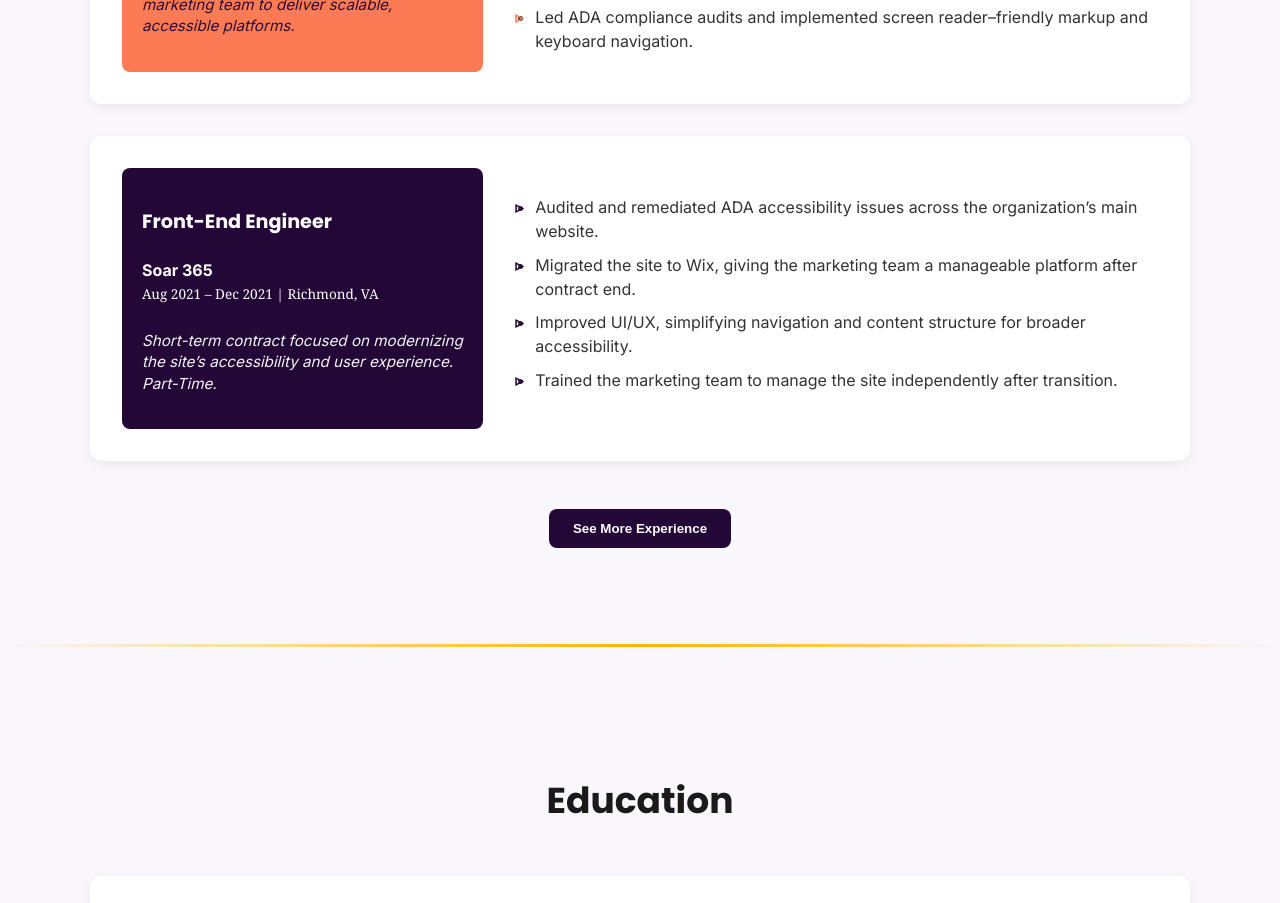
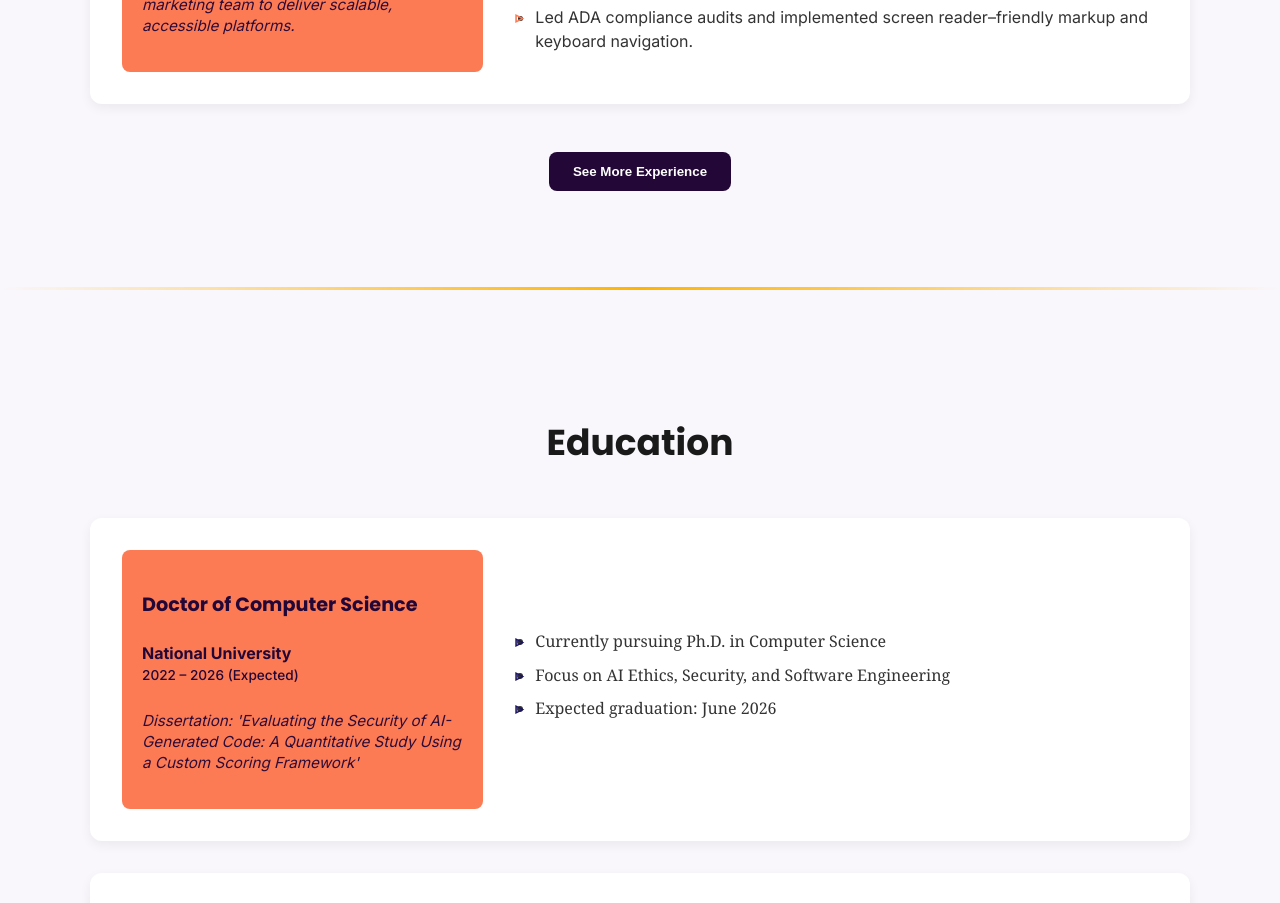
Before and after one commit to CraigStueber/CraigWebsite, a React (Vite) app: page / in a window 1280 px wide. Shown: the part 3580-4483 px from the top of the page. Built offline with nearby package versions, Linux system fonts and the light colour scheme; no server answers; the HTML template or start-up script is replaced by a standard one.

Commit message:
only 3 exper

```diff
--- a/src/pages/HomePage/components/Experience/Experience.tsx
+++ b/src/pages/HomePage/components/Experience/Experience.tsx
@@ -6,7 +6,7 @@ function Experience() {
   const [showAll, setShowAll] = useState(false);
 
   // Only show first 4 unless "See More" clicked
-  const displayedJobs = showAll ? experienceData : experienceData.slice(0, 4);
+  const displayedJobs = showAll ? experienceData : experienceData.slice(0, 3);
 
   return (
     <section
```
